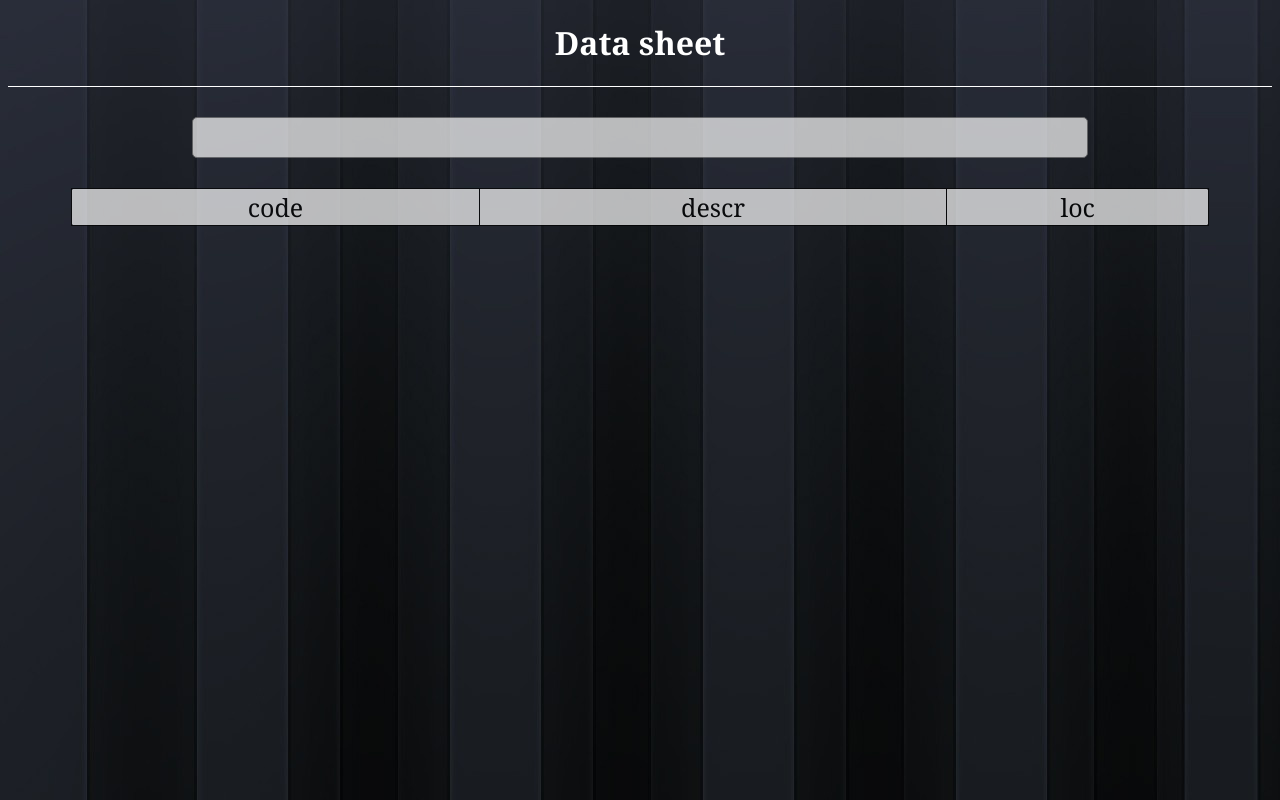
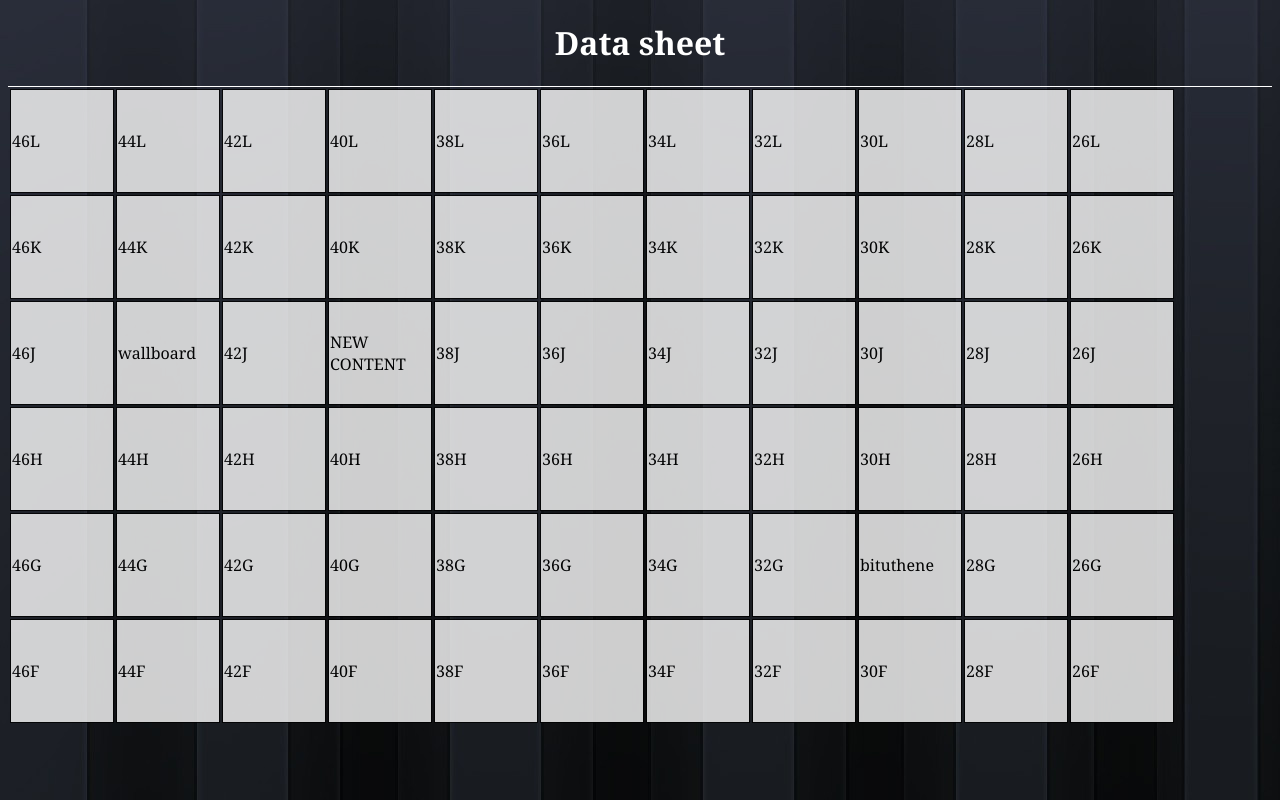
Before and after one commit to RinaldsKudelko/vinteger, a Django app: page / in a window 1280 px wide. Run offline with Django 3.2, Linux system fonts and the light colour scheme; some libraries are stand-ins or nearby versions.

Commit message:
experimental table

```diff
--- a/home/static/home/style.css
+++ b/home/static/home/style.css
@@ -73,17 +73,11 @@
     margin-top:30px;
 }
 
-#search-table{
-    background-color:white;
-    color:black;
-    border:solid 1px grey;
-    border-radius:5px;
-    width:100%;
-    font-size:25px;
-    opacity:0.7;
-    border:solid 1px black;
-    border-collapse:collapse;
-}
+
 td{
     border:solid 1px black;
+    width:100px;
+    height:100px;
+    background-color:white;
+    opacity:0.8;
 }
--- a/home/templates/home/home.html
+++ b/home/templates/home/home.html
@@ -24,29 +24,96 @@
                 <h1 class = "page-head">Data sheet</h1>
 
             </div>
-            <div class = "home-content">
 
-                <input id = "key" class = "search-input" type = "text">
+            <div>
+
+                <table id = "table">
+
+                    <tr><!--L-->
+                        <td>46L</td>
+                        <td>44L</td>
+                        <td>42L</td>
+                        <td>40L</td>
+                        <td>38L</td>
+                        <td>36L</td>
+                        <td>34L</td>
+                        <td>32L</td>
+                        <td>30L</td>
+                        <td>28L</td>
+                        <td>26L</td>
+                    </tr>
+
+                    <tr><!--K-->
+                        <td>46K</td>
+                        <td>44K</td>
+                        <td>42K</td>
+                        <td>40K</td>
+                        <td>38K</td>
+                        <td>36K</td>
+                        <td>34K</td>
+                        <td>32K</td>
+                        <td>30K</td>
+                        <td>28K</td>
+                        <td>26K</td>
+                    </tr>
+                    <tr><!--J-->
+                        <td>46J</td>
+                        <td>44J</td>
+                        <td>42J</td>
+                        <td>40J</td>
+                        <td>38J</td>
+                        <td>36J</td>
+                        <td>34J</td>
+                        <td>32J</td>
+                        <td>30J</td>
+                        <td>28J</td>
+                        <td>26J</td>
+                    </tr>
+                    <tr><!--H-->
+                        <td>46H</td>
+                        <td>44H</td>
+                        <td>42H</td>
+                        <td>40H</td>
+                        <td>38H</td>
+                        <td>36H</td>
+                        <td>34H</td>
+                        <td>32H</td>
+                        <td>30H</td>
+                        <td>28H</td>
+                        <td>26H</td>
+                    </tr>
+                    <tr><!--G-->
+                        <td>46G</td>
+                        <td>44G</td>
+                        <td>42G</td>
+                        <td>40G</td>
+                        <td>38G</td>
+                        <td>36G</td>
+                        <td>34G</td>
+                        <td>32G</td>
+                        <td>30G</td>
+                        <td>28G</td>
+                        <td>26G</td>
+                    </tr>
+                    <tr><!--F-->
+                        <td>46F</td>
+                        <td>44F</td>
+                        <td>42F</td>
+                        <td>40F</td>
+                        <td>38F</td>
+                        <td>36F</td>
+                        <td>34F</td>
+                        <td>32F</td>
+                        <td>30F</td>
+                        <td>28F</td>
+                        <td>26F</td>
+                    </tr>
+
+                </table>
+
+            </div>
 
 
-            </div>
-            <div class = "home-content">
-                <div style = "display:inline-block;width:90%;">
-                <table id = "search-table">
-                    <tr>
-                        <td>
-                            code
-                        </td>
-                        <td>
-                            descr
-                        </td>
-                        <td>
-                            loc
-                        </td>
-                    </tr>
-                </table>
-                </div>
-            </div>
 
         </div>
 
@@ -55,109 +122,25 @@
 <script src="https://code.jquery.com/jquery-1.12.4.js"></script>
 <script src="https://code.jquery.com/ui/1.12.1/jquery-ui.js"></script>
 <script type="text/javascript">
- $(document).ready( function() {
+items = [
+    {item: "wallboard", x: 1, y: 2},
+    {item: "bituthene", x: 8, y: 4},
+];
 
-
-    $('#key').on( "keyup", function() {
-        console.log("got key up");
-
-        var ref = $('#key').val();
-
-        var sref = 1;
-
-
-        $.get("http://94.10.26.6:5120/getres2/" + ref + "/" + sref).done(function (data) {
-
-            var obj = data
-
-
-            var tbl=$("<table/>").attr("id","mytable");
-            $(tbl).css("padding", "20px");
-
-            $("#search-table tr").remove();
-
-                var tr2="<tr class ='trs'>";
-
-                var th1="<td>"+ "Code" +"</td>";
-                var th2="<td>"+ "Supplier" +"</td>";
-                var th3="<td>"+ "Description" +"</td>";
-
-                var th5="<td>"+ "Pick" +"</td>";
-                var th6="<td>"+ "Bulk" +"</td>";
-                var th7="<td>"+ "Shelf" +"</td></tr>";
-
-                $("#search-table").append(tr2 + th1 + th2 + th3 + th5 + th6 + th7);
-
-
-             for(i in obj)
-            {
-                var tr = "<tr class ='trs' name = "+ obj[i].unid +">";
-                var test = obj[i].name1;
-
-
-                var td1="<td>" +obj[i].code + "</td>";
-
-                var td2="<td>"+obj[i].supplier+"</td>";
-                var td3="<td>"+test+ "<br>" + obj[i].mesures + "</td>";
-
-                var td5="<td class = 'lpickb'> <p class = 'lpickbp'>"+obj[i].pick+ "</p><input class = 'lpickc' type = 'text' value = '" + obj[i].pick + "'></input>" + "</td>";
+items.forEach(({item, x, y}) => {
+    var row = document.querySelectorAll('tr')[y];
+    console.log(y)
+    var cell = row.querySelectorAll('td')[x];
+    console.log(x)
+    cell.innerHTML = item;
 
 
 
-                var td6="<td>"+obj[i].bulk+"</td>";
-                var td7="<td>"+obj[i].shelf+"</td></tr>";
-
-               $("#search-table").append(tr + td1 + td2 + td3 + td5 + td6 + td7);
-
-            }
-
-            var my_table = document.getElementById("search-table");
-            var td = my_table.getElementsByTagName("td");
-            var trs = my_table.getElementsByTagName("tr");
-            var tblen = my_table.rows.length - 1;
-
-            $(td).css("padding", "5px");
-            $(td).css("font-size", fsize);
-
-            $(".lpickb").click(function(){
-                $(".lpickc").css("display", "none");
-                var input = $(this).find("input");
-                $(input).css("display", "block");
-                var parent = $(this).parent()
-
-
-
-
-            });
-            $(function () {
-
-                $('.lpickc').focusout('click', function() {
-                    var value = $(this).val();
-
-                    $(this).hide();
-
-                    var parent = $(this).parent();
-                    var child = $(parent).find("p");
-                    $(child).text(value);
-
-
-                    var superParent = parent.parent();
-                    var unid = superParent.attr("name");
-                    console.log(unid + " " + value);
-
-                    $.get("/fastsearchLoc/" + unid + "/" + value).done(function (data) {
-
-                        console.log("Done");
-
-                    });
-
-
-                });
-            });
-       });
-    });
 });
-
+$(document).ready( function() {
+    var x = document.getElementById("table").rows[2].cells;
+    x[3].innerHTML = "NEW CONTENT";
+});
 </script>
 
 </html>
```
